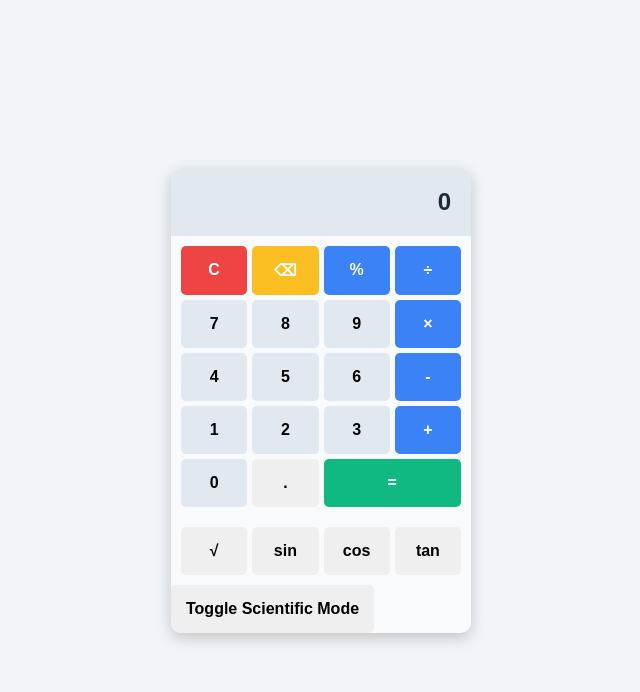
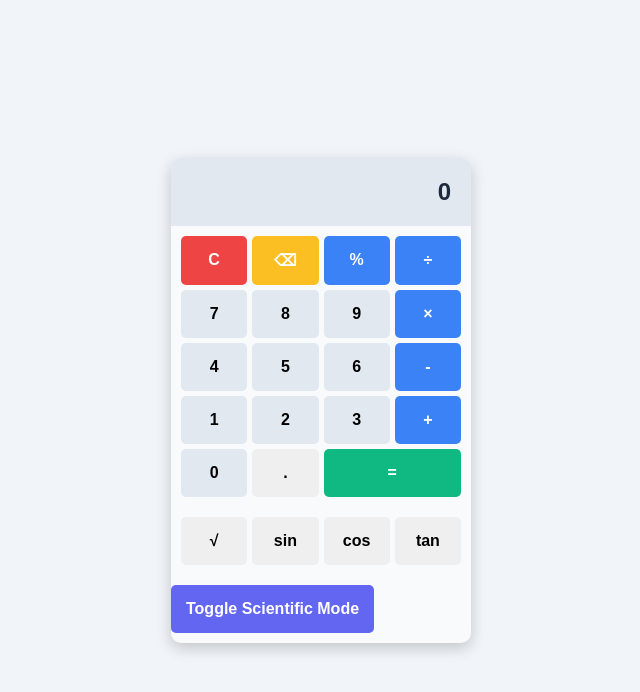
Before and after one commit to asankulova/Calculator, a plain HTML site: page index.html in a window 1280 px wide. Both pictures are taken after a click on the button "Toggle Scientific Mode". Shown: the whole page, without its empty margins (319-959 px from the left). Drawn offline with Linux system fonts and the light colour scheme.

Commit message:
last functions

```diff
--- a/style.css
+++ b/style.css
@@ -95,3 +95,17 @@ body {
 .btn.delete:hover {
     background-color: #f59e0b;
 }
+
+.hidden {
+    display: none;
+}
+
+.btn.toggle-mode {
+    background-color: #6366f1;
+    color: white;
+    margin: 10px 0;
+}
+
+.btn.toggle-mode:hover {
+    background-color: #4f46e5;
+}
```
